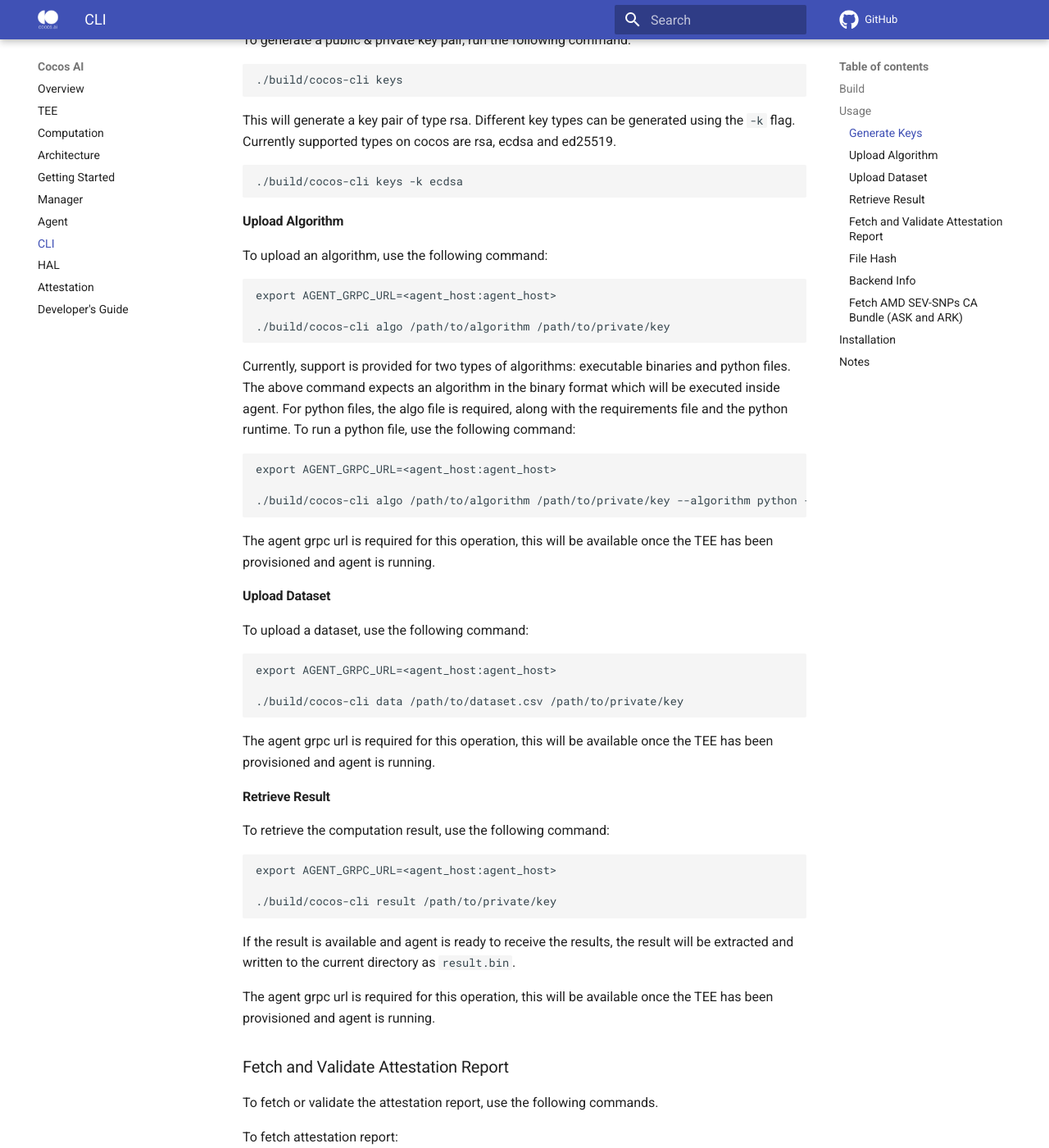
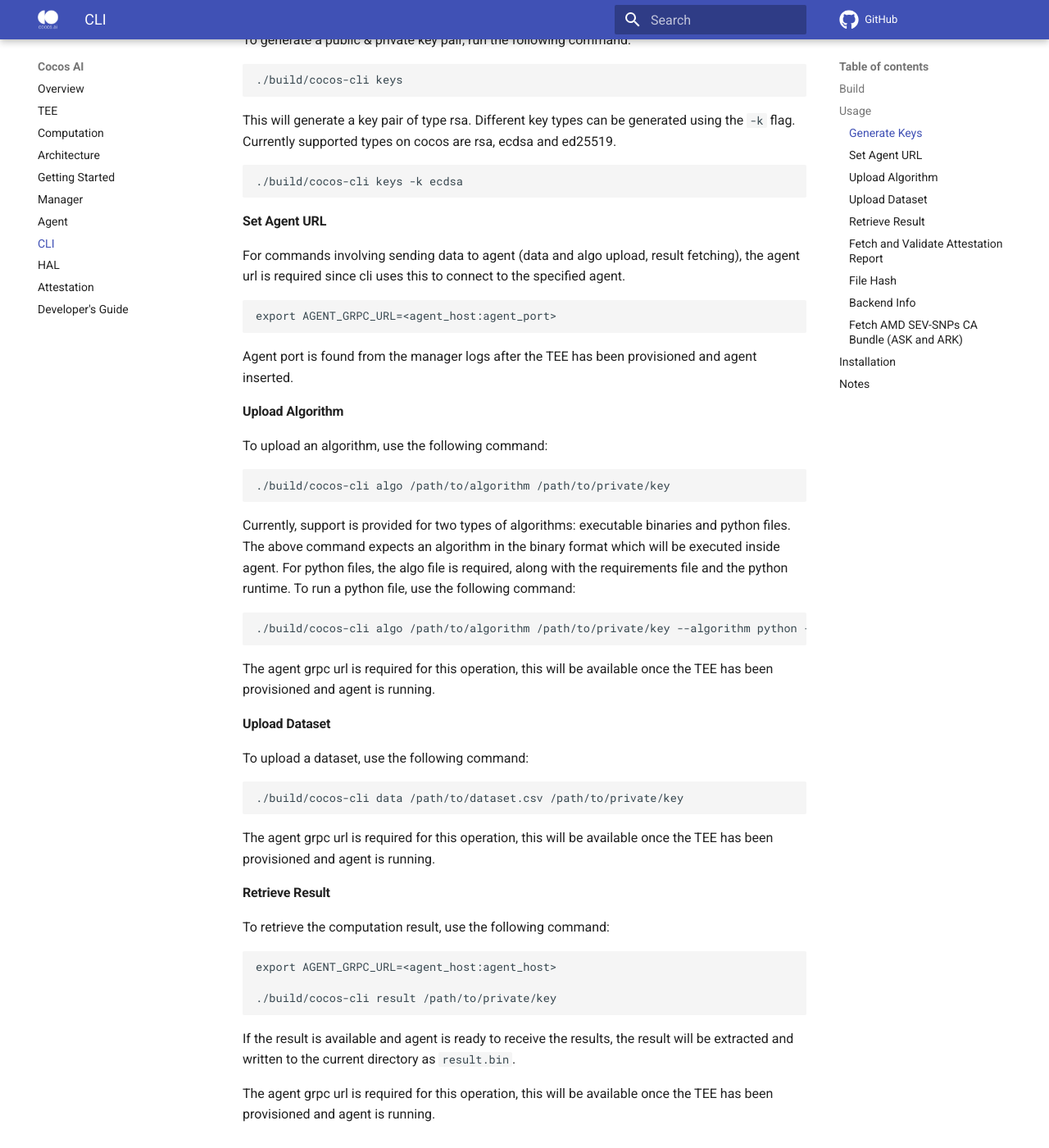
Before and after one commit to ultravioletrs/cocos-docs, an MkDocs documentation site: the page built from docs/cli.md, in a window 1280 px wide and 1400 px high, scrolled down 578 px. Shown: the whole window at 82% size. Built offline with MkDocs 1.6.1 and Material for MkDocs 9.7.7, drawn with Linux system fonts in a browser that asks for light colours; comment, search, counter and statistics services are not loaded.

Commit message:
set agent url once
Signed-off-by: WashingtonKK <washingtonkigan@gmail.com>

````diff
--- a/docs/cli.md
+++ b/docs/cli.md
@@ -26,21 +26,27 @@ This will generate a key pair of type rsa. Different key types can be generated
 ./build/cocos-cli keys -k ecdsa
 ```
 
+#### Set Agent URL
+
+For commands involving sending data to agent (data and algo upload, result fetching), the agent url is required since cli uses this to connect to the specified agent.
+
+```shell
+export AGENT_GRPC_URL=<agent_host:agent_port>
+```
+
+Agent port is found from the manager logs after the TEE has been provisioned and agent inserted.
+
 #### Upload Algorithm
 
 To upload an algorithm, use the following command:
 
 ```bash
-export AGENT_GRPC_URL=<agent_host:agent_host>
-
 ./build/cocos-cli algo /path/to/algorithm /path/to/private/key
 ```
 
 Currently, support is provided for two types of algorithms: executable binaries and python files. The above command expects an algorithm in the binary format which will be executed inside agent. For python files, the algo file is required, along with the requirements file and the python runtime. To run a python file, use the following command:
 
 ```bash
-export AGENT_GRPC_URL=<agent_host:agent_host>
-
 ./build/cocos-cli algo /path/to/algorithm /path/to/private/key --algorithm python --requirements /path/to/requirements.txt --python-runtime python
 ```
 
@@ -51,8 +57,6 @@ The agent grpc url is required for this operation, this will be available once t
 To upload a dataset, use the following command:
 
 ```bash
-export AGENT_GRPC_URL=<agent_host:agent_host>
-
 ./build/cocos-cli data /path/to/dataset.csv /path/to/private/key
 ```
 
````
